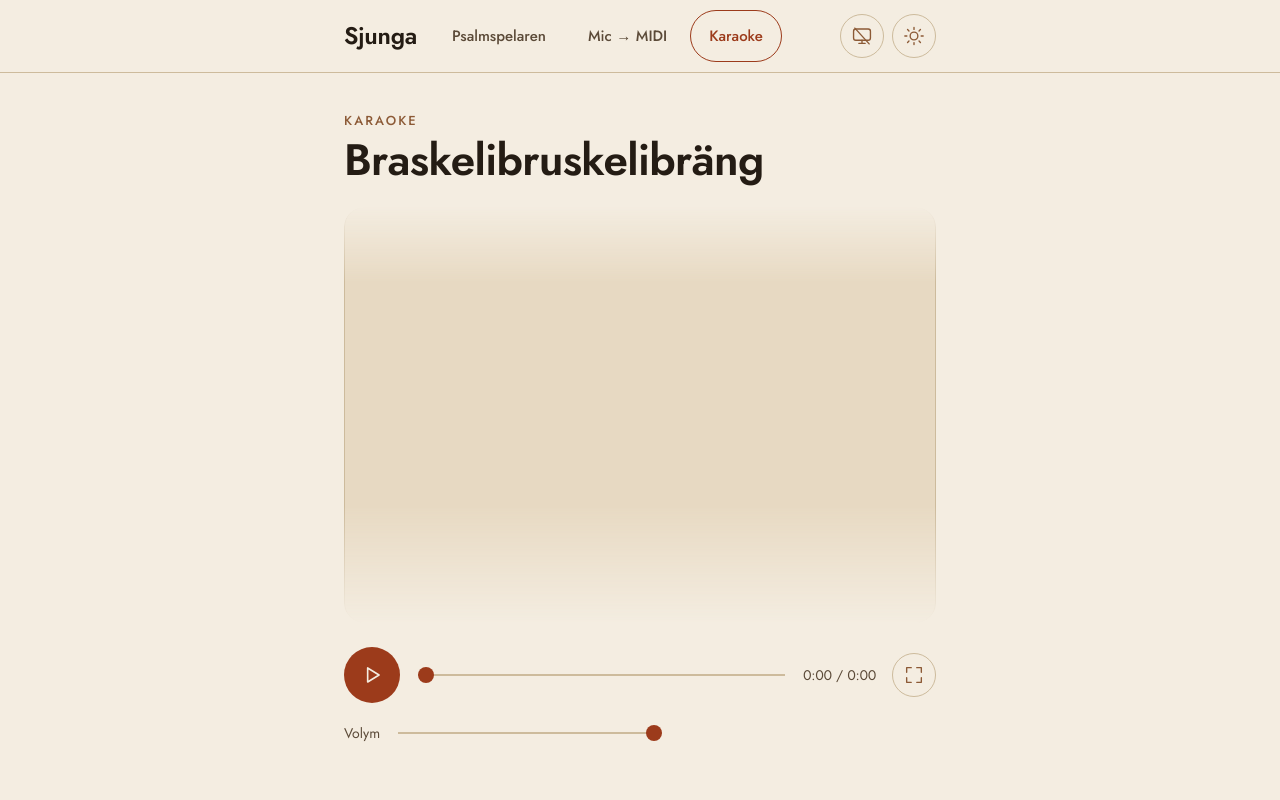
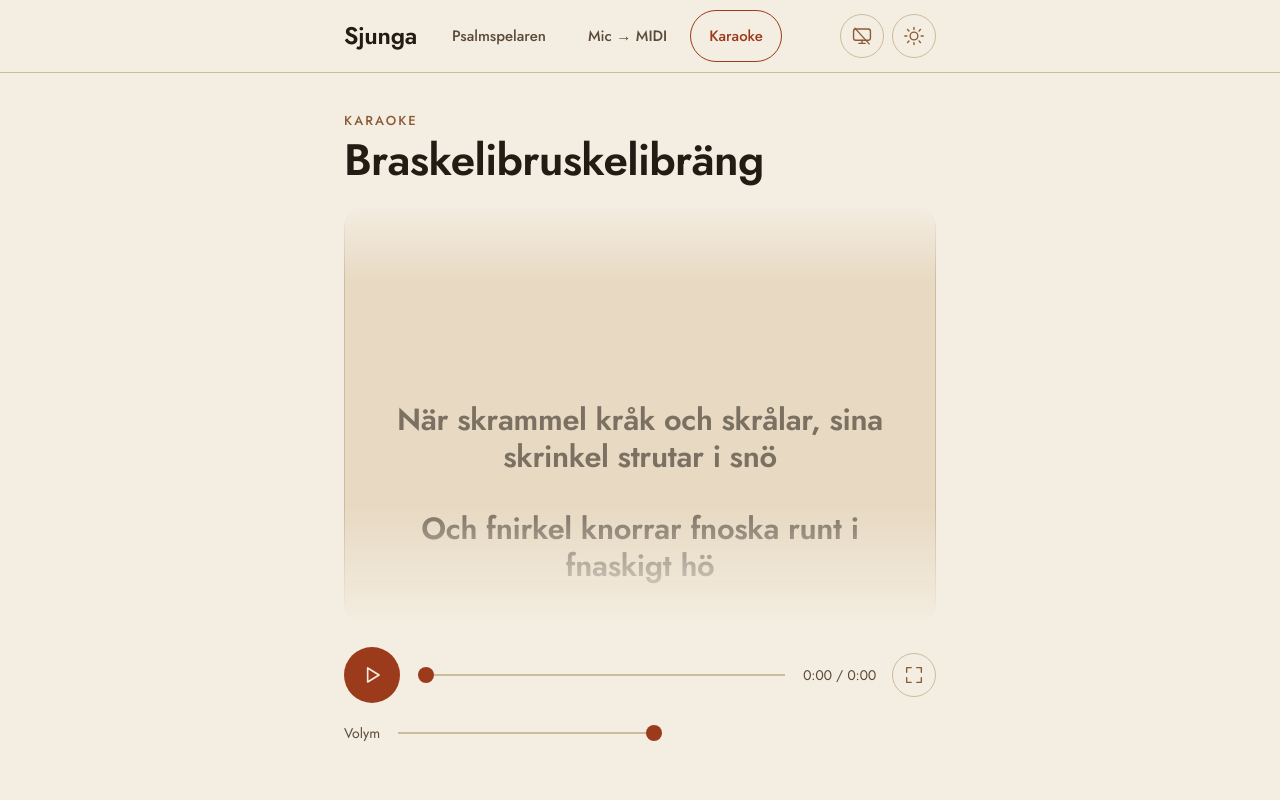
Before and after one commit to paokarlsson/sing, a plain HTML site: page index.html in a window 1280 px wide. Both pictures are taken after a click on the link "Karaoke". Shown: the top 800 px of the page. Drawn offline with Linux system fonts and the light colour scheme; no server answers.

Commit message:
Karaoke: visa texten redan från låtens början
Före första raden låg rullen långt under scenen, så den var tom de
första sekunderna. Nu glider texten in från strax under fokus.
Spelknappens hovringsfärg fastnar inte längre på pekskärmar.

Co-Authored-By: Claude Opus 5.5 <noreply@anthropic.com>
Claude-Session: https://claude.ai/code/session_01PrEdt2Hxvft6FWNx2fee3s

```diff
--- a/css/karaoke.css
+++ b/css/karaoke.css
@@ -63,7 +63,9 @@
   transition:background .15s,color .15s;
 }
 .karaoke .kplay:disabled{opacity:.4;cursor:default}
-.karaoke .kplay:hover:not(:disabled){background:var(--text);color:var(--bg)}
+@media (hover:hover){
+  .karaoke .kplay:hover:not(:disabled){background:var(--text);color:var(--bg)}
+}
 .karaoke .kplay .icon{width:26px;height:26px}
 .karaoke #kseek{flex:1;min-width:0}
 .karaoke .kclock{
--- a/js/views/karaoke.js
+++ b/js/views/karaoke.js
@@ -81,7 +81,9 @@ export function mount(root){
   // Efter sista raden fortsätter den i samma takt tills den rullat ut.
   function position(t){
     const first = lines[0].t, n = lines.length;
-    if (t < first) return (t - first) / LEAD;
+    // Före första raden: glid in från strax under fokus, så att
+    // de första raderna syns redan när låten börjar.
+    if (t < first) return -0.6 * (1 - Math.max(0, t) / first);
     let i = 0;
     while (i + 1 < n && lines[i + 1].t <= t) i++;
     const a = lines[i].t;
```
